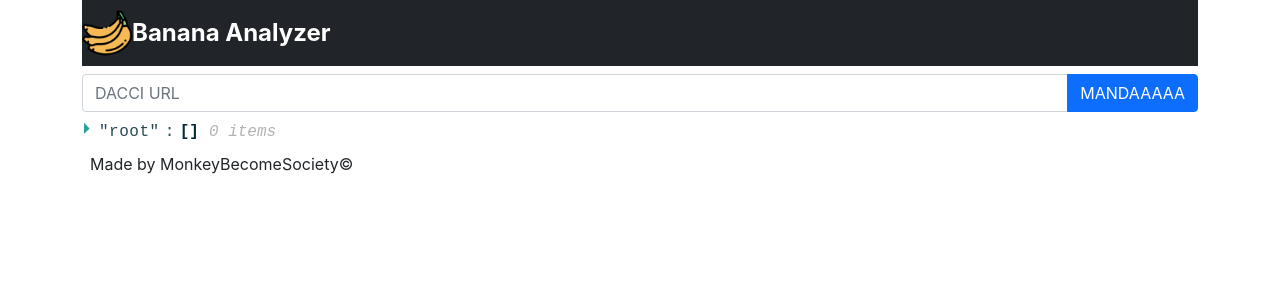
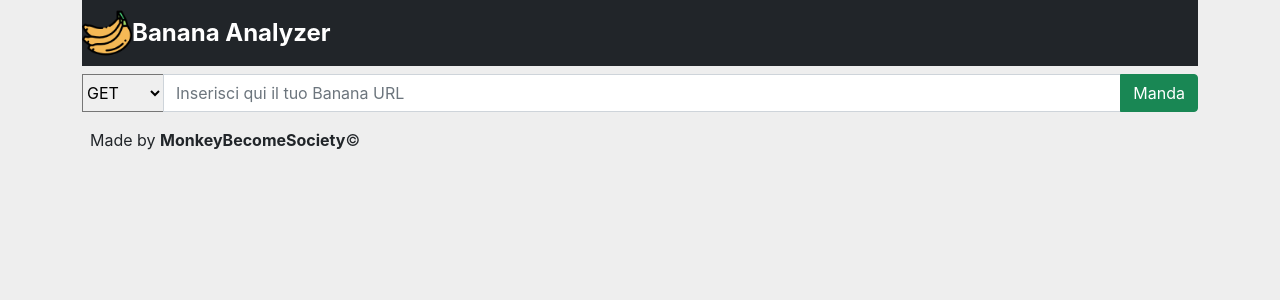
Before and after one commit to rikigianga24/RestClient, a React (Create React App) app: page / in a window 1280 px wide. Shown: the top 300 px of the page. Built offline with nearby package versions, Linux system fonts and the light colour scheme.

Commit message:
GET funzionante con visualizzatore JSON

```diff
--- a/public/index.html
+++ b/public/index.html
@@ -27,10 +27,8 @@
     -->
     <title>React App</title>
   </head>
-  <body>
+  <body style="background-color: #eeeeee;">
     <div id="root"></div>
     <script src="https://cdn.jsdelivr.net/npm/bootstrap@5.0.0-beta2/dist/js/bootstrap.bundle.min.js" integrity="sha384-b5kHyXgcpbZJO/tY9Ul7kGkf1S0CWuKcCD38l8YkeH8z8QjE0GmW1gYU5S9FOnJ0" crossorigin="anonymous"></script>
-
   </body>
-
 </html>
--- a/src/components/Footer.js
+++ b/src/components/Footer.js
@@ -4,7 +4,7 @@ import React from "react"
 function Footer(){
     return(
         <div className="p-2">
-            Made by MonkeyBecomeSociety&copy;
+            Made by <b>MonkeyBecomeSociety</b>&copy;
         </div>
     );
     }
--- a/src/components/FormRequest.js
+++ b/src/components/FormRequest.js
@@ -1,9 +1,14 @@
 function FormRequest (props)
 {
     return (
-        <div class="input-group mb-2">
-            <input type="text" className="form-control" id="input_url" placeholder="DACCI URL"/>
-            <button type="button" className="btn btn-primary" onClick={props.onClick}>MANDAAAAA</button>
+        <div className="input-group mb-2">
+            <select className="" id="method">
+                <option value="GET">GET</option>
+                <option value="POST"> POST</option>
+                <option value="DELETE"> DELETE</option>
+            </select>
+            <input type="text" className="form-control" id="input_url" placeholder="Inserisci qui il tuo Banana URL"/>
+            <button type="button" className="btn btn-success" onClick={props.onClick}>Manda</button>
         </div>
     );
 }
--- a/src/components/MainContent.js
+++ b/src/components/MainContent.js
@@ -1,32 +1,75 @@
 import React from 'react';
-import Table from "./Table.js";
+import PrintJson from "./MethodHandler.js";
 import FormRequest from "./FormRequest";
 
+/**
+ * Main Content per fare la richiesta GET
+ */
 class MainContent extends React.Component {
     constructor(){
         super()
         this.state={
-            object : []
+            object: null
         }
-    }
-
-    componentDidMount(){
-
     }
 
     handleClick ()
     {
+        let method = document.getElementById("method").value
+            ? document.getElementById("method").value
+            : "GET";
+
+        this.setState(
+            {
+                object: null,
+                isLoading: true,
+                method: method
+            }
+        );
+
         let url = document.getElementById("input_url").value;
 
-        fetch(url)
+        if (url === "")
+        {
+            alert("URL vuota");
+            return;
+        }
+
+        if (method === "GET")
+        {
+            fetch(url)
             .then(response => response.json())
             .then(data => {
                 this.setState(
                     {
-                        object: data
+                        object: data,
+                        isLoading: true,
+                        method: method
                     }
                 )
-        })
+            })
+        }
+        // TODO
+        else if (method === "POST")
+        {
+            this.setState(
+                {
+                    object: null,
+                    isLoading: false,
+                    method: method
+                }
+            );
+        }
+        else if(method === "DELETE")
+        {
+            this.setState(
+                {
+                    object : null,
+                    isLoading: false,
+                    method: method
+                }
+            )
+        }
     }
 
     render() {
@@ -36,7 +79,7 @@ class MainContent extends React.Component {
                     onClick={() => this.handleClick()}
                 />
 
-                <Table object={this.state.object} />
+                <PrintJson object={this.state.object} isLoading={this.state.isLoading} requestMethod={this.state.method}/>
             </div>
         )
     }
--- /dev/null
+++ b/src/components/MethodHandler.js
@@ -0,0 +1,34 @@
+import React from 'react'
+import ReactJson from "react-json-view"
+import bananaroteante from "../bananaroteante.gif"
+
+function MethodHandler(props)
+{
+  if (props.requestMethod === "GET")
+  {
+    if (props.object !== null && props.isLoading === true)
+    {
+      return (
+        <div>
+          <ReactJson src={props.object} />
+        </div>
+      );
+    }
+    else if (props.isLoading === false)
+    {
+      return (<img src={bananaroteante} />);
+    }
+  }
+  else if (props.requestMethod === "POST" && !props.isLoading)
+  {
+    return <h4>Dat inseriti!</h4>;
+  }
+  else if(props.requestMethod === "DELETE" && !props.isLoading)
+  {
+    return <h4>Delete!</h4>
+  }
+
+  return null;
+}
+
+export default MethodHandler;
--- a/src/components/Table.js
+++ /dev/null
@@ -1,18 +0,0 @@
-import React from 'react'
-import ReactJson from "react-json-view"
-
-function Table(props)
-{
-  if (props.object !== null)
-  {
-    return (
-      <div>
-        <ReactJson src={props.object} />
-      </div>
-    );
-  }
-
-  return null;
-}
-
-export default Table;
```
Also changed, not shown: 1 other file (tests, documents, lock files or other folders).
